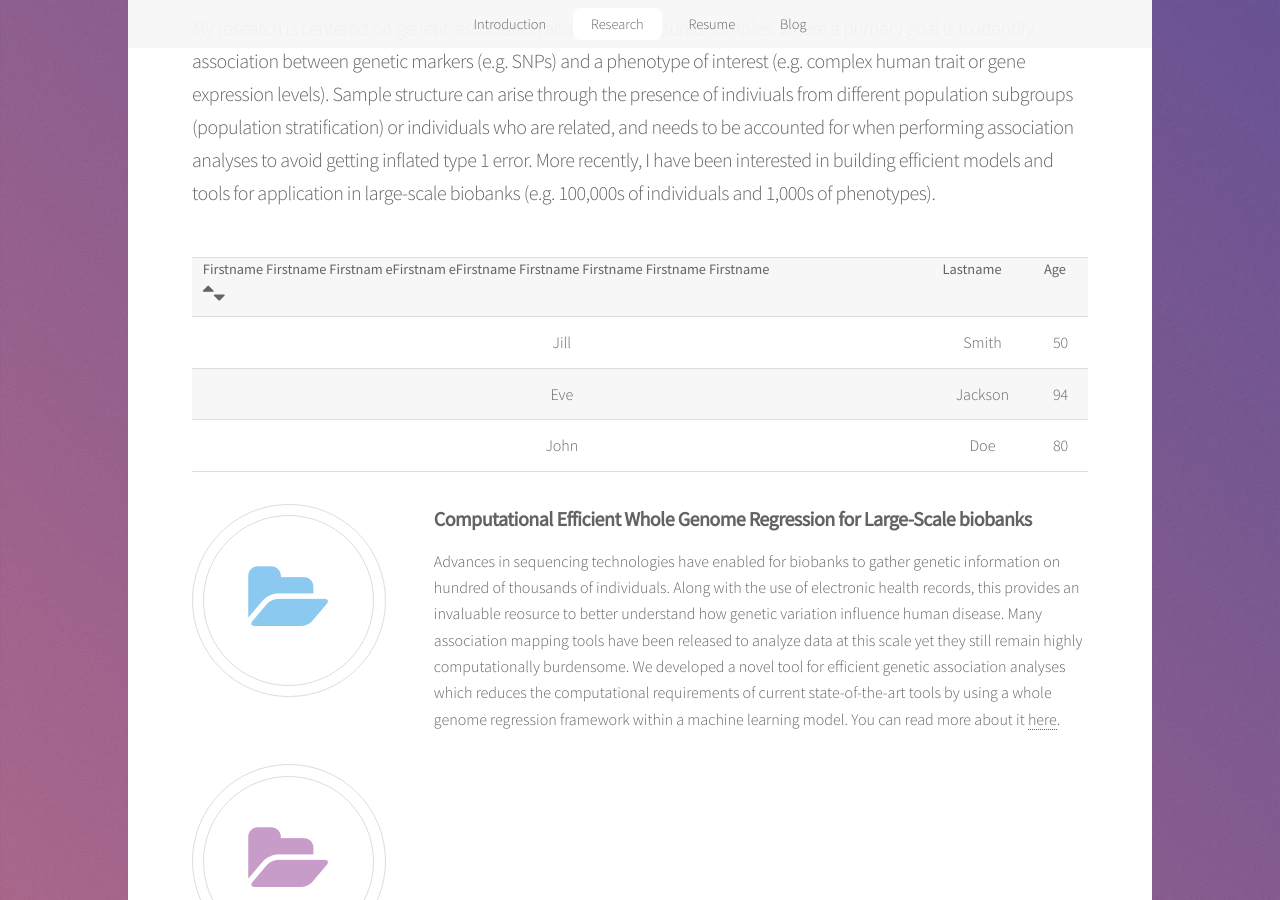
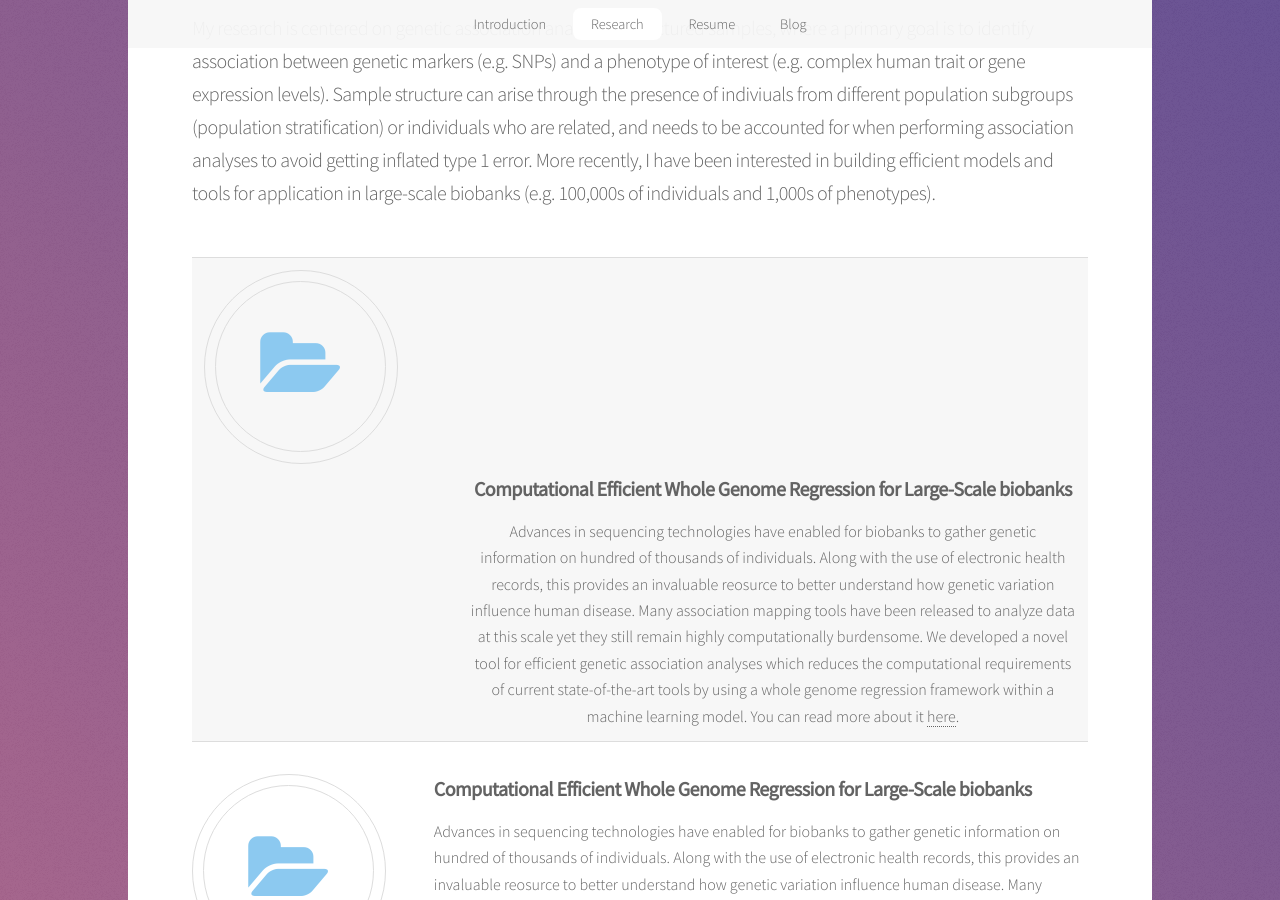
Before and after one commit to joellesophya/joellesophya.github.io, a Jekyll site: the page built from index.html, in a window 1280 px wide and 900 px high, scrolled down 1213 px. Built offline with Jekyll 4.4.1, drawn with Linux system fonts in a browser that asks for light colours.

Commit message:
try as table

```diff
--- a/index.html
+++ b/index.html
@@ -39,24 +39,13 @@ I currently work as a statistical geneticist at the Regeneron Genetics Center wh
 
     <table style="width:100%">
         <tr>
-            <th><div class='filter-container header-container'> <div class='header-text'>  Firstname Firstname Firstnam eFirstnam eFirstname Firstname Firstname Firstname Firstname</div><div class='icon-right'> <span    class= "fa fa-sort-asc fa-lg sort-icon "></span><span   class= "fa fa-sort-desc fa-lg sort-icon  "></span></div></div></th>
-            <th>Lastname</th>
-            <th>Age</th>
-        </tr>
-        <tr>
-            <td>Jill</td>
-            <td>Smith</td>
-            <td>50</td>
-        </tr>
-        <tr>
-            <td>Eve</td>
-            <td>Jackson</td>
-            <td>94</td>
-        </tr>
-        <tr>
-            <td>John</td>
-            <td>Doe</td>
-            <td>80</td>
+            <td><span class="icon major style6 fa-folder-open"></span></td>
+            <td>
+<h3>Computational Efficient Whole Genome Regression for Large-Scale biobanks</h3>
+        Advances in sequencing technologies have enabled for biobanks to gather genetic information on hundred of thousands of individuals. Along with the use of electronic health records, this provides an invaluable reosurce to better understand how genetic variation influence human disease.
+        Many association mapping tools have been released to analyze data at this scale yet they still remain highly computationally burdensome. We developed a novel tool for efficient genetic association analyses which reduces the computational requirements of current state-of-the-art tools by using a whole genome regression framework within a machine learning model.
+            You can read more about it <a href="https://rgcgithub.github.io/regenie/">here</a>.
+            </td>
         </tr>
     </table>
 
```
